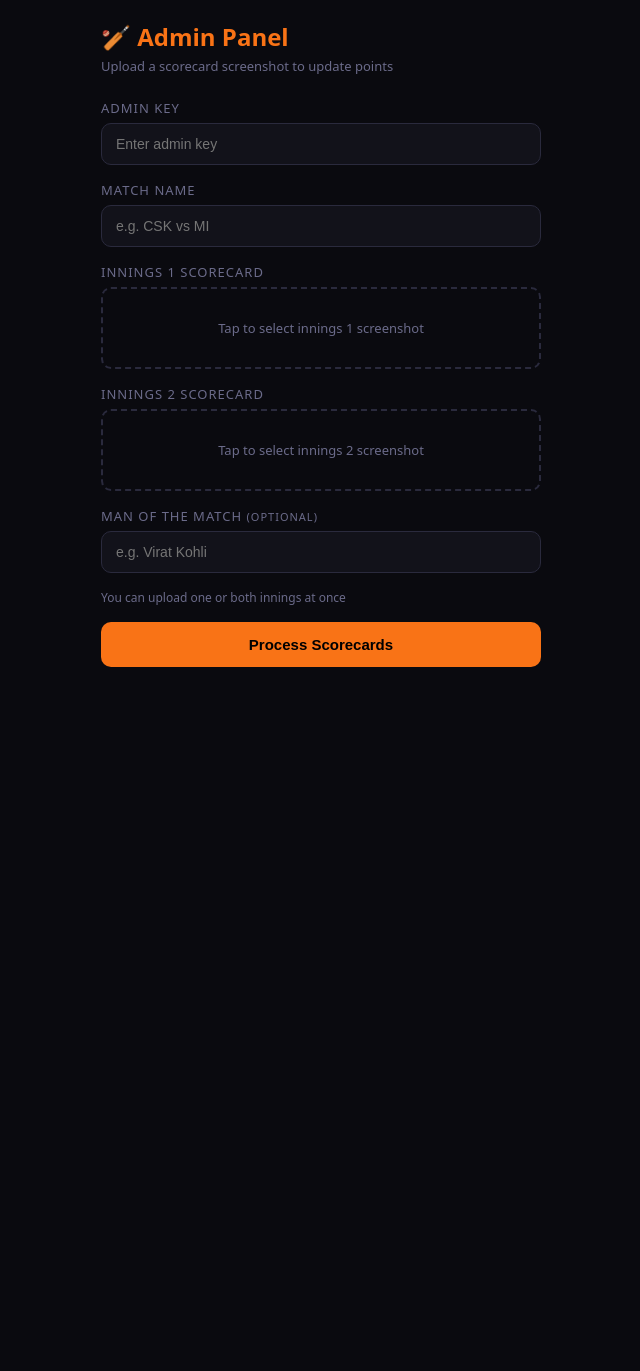
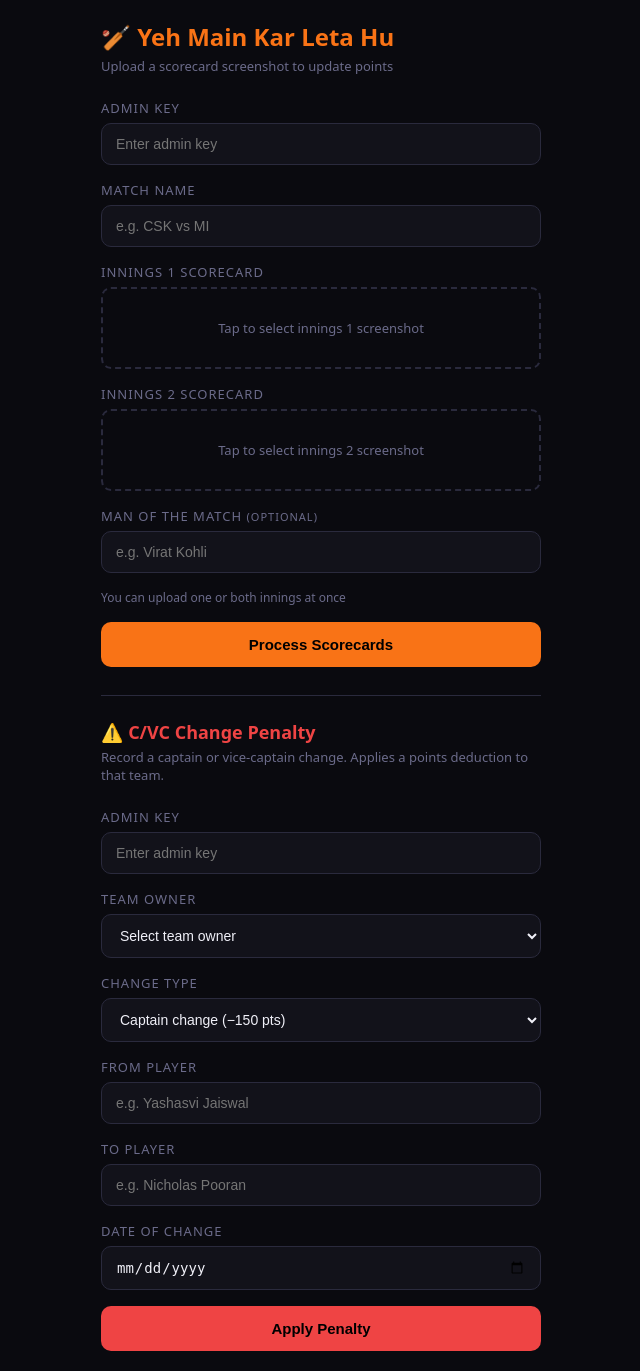
Before and after one commit to NiharM1227/yeh-main-kar-leta-hun-backend, a Flask app: page /admin in a window 1280 px wide. Shown: the whole page, without its empty margins (319-959 px from the left). Before the commit the page ends 667 px from the top, so only its background shows below. Run offline with Flask 3, Linux system fonts and the light colour scheme.

Commit message:
Update admin.html

```diff
--- a/ipl-fantasy-backend/templates/admin.html
+++ b/ipl-fantasy-backend/templates/admin.html
@@ -3,7 +3,7 @@
 <head>
 <meta charset="UTF-8">
 <meta name="viewport" content="width=device-width, initial-scale=1.0">
-<title>IPL Fantasy — Admin</title>
+<title>Yeh Main Kar Leta Hu — Admin</title>
 <style>
   * { margin: 0; padding: 0; box-sizing: border-box; }
   body { background: #0a0a0f; color: #f0f0f8; font-family: system-ui, sans-serif; max-width: 480px; margin: 0 auto; padding: 20px; }
@@ -30,7 +30,7 @@
 </style>
 </head>
 <body>
-<h1>🏏 Admin Panel</h1>
+<h1>🏏 Yeh Main Kar Leta Hu</h1>
 <p>Upload a scorecard screenshot to update points</p>
 
 <label>Admin Key</label>
@@ -153,5 +153,94 @@ async function uploadScorecard() {
 }
 </script>
 
+<div style="border-top:1px solid #2a2a3d;margin:28px 0 24px;"></div>
+<h2 style="color:#ef4444;font-size:18px;margin-bottom:4px;">⚠️ C/VC Change Penalty</h2>
+<p>Record a captain or vice-captain change. Applies a points deduction to that team.</p>
+
+<label>Admin Key</label>
+<input type="password" id="cvc-admin-key" placeholder="Enter admin key">
+
+<label>Team Owner</label>
+<select id="cvc-team">
+  <option value="">Select team owner</option>
+  <option>Vijay</option>
+  <option>Yash Shah</option>
+  <option>Samay Maru</option>
+  <option>Harsh Gupta</option>
+  <option>Vikram Jumani</option>
+  <option>Rishub Bubna</option>
+  <option>Nihar Mehta</option>
+  <option>Qais / Vaishali</option>
+</select>
+
+<label>Change Type</label>
+<select id="cvc-type">
+  <option value="C">Captain change (−150 pts)</option>
+  <option value="VC">Vice Captain change (−75 pts)</option>
+</select>
+
+<label>From Player</label>
+<input type="text" id="cvc-from" placeholder="e.g. Yashasvi Jaiswal">
+
+<label>To Player</label>
+<input type="text" id="cvc-to" placeholder="e.g. Nicholas Pooran">
+
+<label>Date of Change</label>
+<input type="date" id="cvc-date">
+
+<button class="btn" id="cvc-btn" onclick="submitCvcChange()" style="background:#ef4444;">Apply Penalty</button>
+<div class="result" id="cvc-result" style="margin-top:16px;display:none;"></div>
+
+<script>
+async function submitCvcChange() {
+  const key = document.getElementById('cvc-admin-key').value.trim();
+  const team = document.getElementById('cvc-team').value;
+  const type = document.getElementById('cvc-type').value;
+  const from = document.getElementById('cvc-from').value.trim();
+  const to = document.getElementById('cvc-to').value.trim();
+  const date = document.getElementById('cvc-date').value;
+  const resultEl = document.getElementById('cvc-result');
+  const btn = document.getElementById('cvc-btn');
+
+  if (!key) { alert('Enter admin key'); return; }
+  if (!team) { alert('Select a team owner'); return; }
+  if (!from || !to) { alert('Enter both From and To players'); return; }
+  if (!date) { alert('Select a date'); return; }
+
+  btn.disabled = true;
+
+  try {
+    const res = await fetch('/api/cvc-change', {
+      method: 'POST',
+      headers: { 'X-Admin-Key': key, 'Content-Type': 'application/json' },
+      body: JSON.stringify({ team, type, from, to, date })
+    });
+    const data = await res.json();
+
+    btn.disabled = false;
+    resultEl.style.display = 'block';
+
+    if (data.success) {
+      resultEl.className = 'result success';
+      const penalty = type === 'C' ? -150 : -75;
+      resultEl.innerHTML = `<h3>✅ Penalty Applied</h3>
+        <div class="player-row"><span>${team}</span><span class="pts-neg">${penalty} pts</span></div>
+        <div class="player-row"><span>Type</span><span>${type === 'C' ? 'Captain' : 'Vice Captain'} change</span></div>
+        <div class="player-row"><span>From</span><span>${from}</span></div>
+        <div class="player-row"><span>To</span><span>${to}</span></div>
+        <div class="player-row"><span>Date</span><span>${date}</span></div>`;
+    } else {
+      resultEl.className = 'result error';
+      resultEl.innerHTML = `<h3>❌ Error</h3><p>${data.error}</p>`;
+    }
+  } catch (err) {
+    btn.disabled = false;
+    resultEl.style.display = 'block';
+    resultEl.className = 'result error';
+    resultEl.innerHTML = `<h3>❌ Connection error</h3><p>${err.message}</p>`;
+  }
+}
+</script>
+
 </body>
 </html>
```
